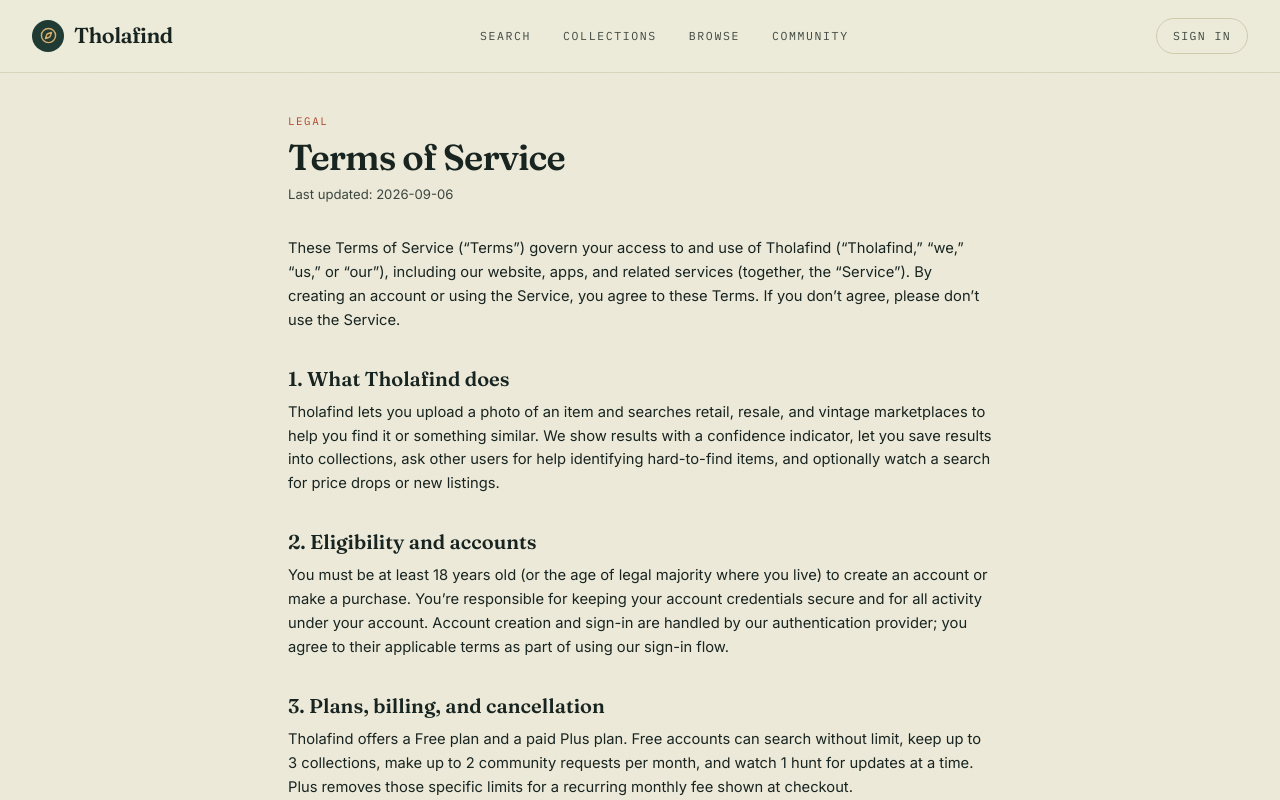
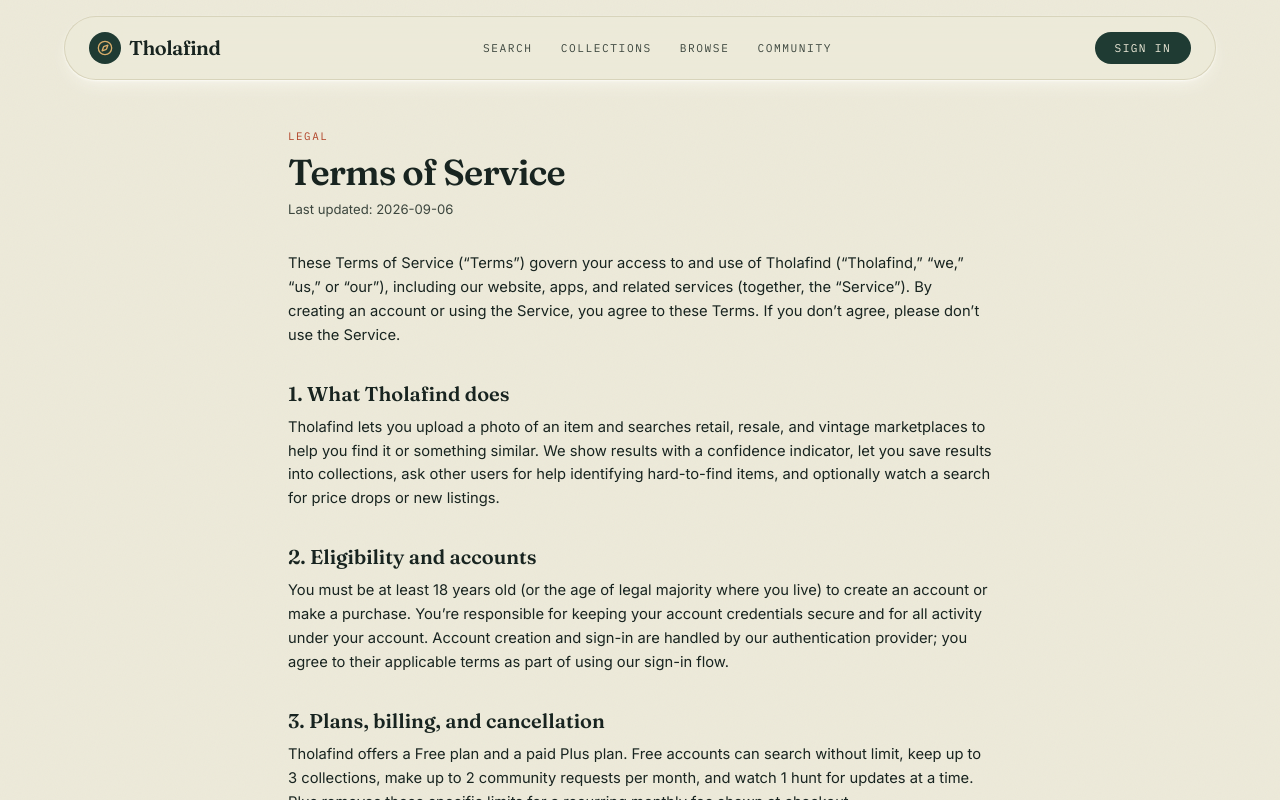
Before and after one commit to Mastermindddddd/Tholafind, a Next.js app: page /terms in a window 1280 px wide. Shown: the top 800 px of the page. Built offline with nearby package versions, Linux system fonts and the light colour scheme; no server answers.

Commit message:
more modifications

```diff
--- a/app/collections/page.tsx
+++ b/app/collections/page.tsx
@@ -93,7 +93,6 @@ export default async function CollectionsPage() {
 
       <section className="mx-auto max-w-7xl px-5 pt-10 sm:px-8">
   <div className="flex items-center gap-2">
-    <span className="h-px w-5 bg-brick/40" />
     <p className="font-mono text-[0.68rem] uppercase tracking-[0.14em] text-brick">
       {user.name ? `${user.name}\u2019s hunts` : 'Your hunts'}
     </p>
--- a/app/community/page.tsx
+++ b/app/community/page.tsx
@@ -51,7 +51,6 @@ export default async function CommunityFeedPage() {
 
       <section className="mx-auto max-w-7xl px-5 pt-10 sm:px-8">
   <div className="flex items-center gap-2">
-    <span className="h-px w-5 bg-brick/40" />
     <p className="font-mono text-[0.68rem] uppercase tracking-[0.14em] text-brick">
       The finders
     </p>
@@ -67,7 +66,7 @@ export default async function CommunityFeedPage() {
 
   <p className="mt-2 max-w-xl text-[0.9rem] text-inkSoft">
     These are searches the algorithm couldn&rsquo;t confidently place. A tag close-up, a
-    fabric guess, a &ldquo;that&rsquo;s from an old IKEA line&rdquo; &mdash; that&rsquo;s usually all it takes.
+    fabric guess, a &ldquo;that&rsquo;s from an old IKEA line&rdquo; - that&rsquo;s usually all it takes.
   </p>
 </section>
 
@@ -75,7 +74,7 @@ export default async function CommunityFeedPage() {
   {feed.length === 0 ? (
     <div className="rounded-md border border-dashed border-line bg-paperDim/50 py-16 text-center">
       <p className="text-[0.88rem] text-inkSoft">
-        No open requests right now &mdash; check back soon.
+        No open requests right now - check back soon.
       </p>
     </div>
   ) : (
--- a/app/page.tsx
+++ b/app/page.tsx
@@ -338,7 +338,7 @@ export default function HomePage() {
   </div>
 
   {/* SEARCH SOURCES */}
-  <div className="mt-3 flex flex-wrap items-center justify-center gap-x-3 gap-y-1.5 sm:mt-4 sm:gap-x-6">
+  {/*<div className="mt-3 flex flex-wrap items-center justify-center gap-x-3 gap-y-1.5 sm:mt-4 sm:gap-x-6">
   <div className="flex items-center gap-1 text-pine sm:gap-1.5">
     <Tag size={12} strokeWidth={1.5} className="sm:h-[13px] sm:w-[13px]" />
     <span className="font-mono text-[0.5rem] uppercase tracking-[0.06em] sm:text-[0.54rem] sm:tracking-[0.08em]">
@@ -366,7 +366,7 @@ export default function HomePage() {
       Finders
     </span>
   </div>
-</div>
+</div>*/}
 </div>
 
   {/* =====================================================
--- a/components/Navbar.tsx
+++ b/components/Navbar.tsx
@@ -26,20 +26,17 @@ export default function Navbar() {
     setMobileMenuOpen(false);
   };
 
-  // Prevent the page from scrolling while the sidebar is open
   useEffect(() => {
     if (mobileMenuOpen) {
       document.body.style.overflow = 'hidden';
     } else {
       document.body.style.overflow = '';
     }
-
     return () => {
       document.body.style.overflow = '';
     };
   }, [mobileMenuOpen]);
 
-  // Close sidebar when route changes
   useEffect(() => {
     setMobileMenuOpen(false);
   }, [pathname]);
@@ -47,22 +44,29 @@ export default function Navbar() {
   return (
     <>
       {/* =========================================================
-          NAVBAR
+          FLOATING PILL NAVBAR
       ========================================================= */}
-      <header className="sticky top-0 z-40 border-b border-line/70 bg-paper/95 backdrop-blur">
-        <div className="mx-auto flex min-h-[72px] max-w-7xl items-center justify-between px-4 sm:px-6 lg:px-8">
-
+      <header className="fixed top-0 left-0 right-0 z-40 p-3 sm:p-4">
+        <div className="mx-auto max-w-6xl">
+          <div
+            className="
+              flex h-14 items-center justify-between
+              rounded-full border border-line/70
+              bg-paper/90 px-4 shadow-card
+              backdrop-blur-xl
+              sm:h-16 sm:px-6
+            "
+          >
             {/* Logo */}
             <Link
               href="/"
               onClick={closeMobileMenu}
-            className="flex shrink-0 items-center gap-2.5"
+              className="flex shrink-0 items-center gap-2"
             >
               <span className="flex h-8 w-8 items-center justify-center rounded-full bg-pine text-brassLight">
-              <Compass size={17} strokeWidth={2} />
+                <Compass size={16} strokeWidth={2} />
               </span>
-
-            <span className="font-display text-[1.25rem] font-semibold tracking-tight text-ink sm:text-[1.35rem]">
+              <span className="font-display text-[1.1rem] font-semibold tracking-tight text-ink sm:text-[1.25rem]">
                 Tholafind
               </span>
             </Link>
@@ -70,25 +74,27 @@ export default function Navbar() {
             {/* =====================================================
                 DESKTOP NAVIGATION
             ===================================================== */}
-          <nav className="hidden items-center gap-6 md:flex lg:gap-8">
+            <nav className="hidden items-center gap-6 md:flex lg:gap-7">
               {links.map((l) => {
                 const active =
                   l.href === '/'
                     ? pathname === '/'
-                  : pathname === l.href ||
-                    pathname.startsWith(`${l.href}/`);
+                    : pathname === l.href || pathname.startsWith(`${l.href}/`);
 
                 return (
                   <Link
                     key={l.href}
                     href={l.href}
-                  className={`font-mono text-[0.68rem] uppercase tracking-[0.14em] transition-colors lg:text-[0.72rem] ${
-                    active
-                      ? 'text-brick'
-                      : 'text-inkSoft hover:text-ink'
+                    className={`relative font-mono text-[0.66rem] uppercase tracking-[0.14em] transition-colors lg:text-[0.7rem] ${
+                      active ? 'text-brick' : 'text-inkSoft hover:text-ink'
                     }`}
                   >
                     {l.label}
+                    <span
+                      className={`absolute -bottom-1.5 left-0 h-[3px] w-full rounded-full bg-brass transition-opacity ${
+                        active ? 'opacity-100' : 'opacity-0'
+                      }`}
+                    />
                   </Link>
                 );
               })}
@@ -98,32 +104,32 @@ export default function Navbar() {
                 RIGHT SIDE ACTIONS
             ===================================================== */}
             <div className="flex items-center gap-2 sm:gap-3">
-
-            {/* Signed Out */}
               <SignedOut>
-              {/* Desktop Sign In */}
                 <div className="hidden sm:block">
                   <SignInButton
                     forceRedirectUrl="/onboarding"
                     signUpForceRedirectUrl="/onboarding"
                   >
-                  <button className="rounded-full border border-line px-4 py-2 font-mono text-[0.68rem] uppercase tracking-[0.12em] text-inkSoft transition-colors hover:border-pine hover:text-ink sm:text-[0.72rem]">
+                    <button
+                      className="
+                        rounded-full bg-pine px-5 py-2
+                        font-mono text-[0.66rem] uppercase tracking-[0.12em]
+                        text-paper transition-all
+                        hover:bg-pineDeep hover:shadow-md
+                        sm:text-[0.7rem]
+                      "
+                    >
                       Sign in
                     </button>
                   </SignInButton>
                 </div>
               </SignedOut>
 
-            {/* Signed In */}
               <SignedIn>
                 <UserButton
                   appearance={{
-                  elements: {
-                    avatarBox: 'h-8 w-8',
-                  },
-                  variables: {
-                    colorPrimary: '#1F3B33',
-                  },
+                    elements: { avatarBox: 'h-8 w-8' },
+                    variables: { colorPrimary: '#1F3B33' },
                   }}
                 >
                   <UserButton.MenuItems>
@@ -136,93 +142,64 @@ export default function Navbar() {
                 </UserButton>
               </SignedIn>
 
-            {/* =================================================
-                MOBILE MENU BUTTON
-            ================================================= */}
+              {/* MOBILE MENU BUTTON */}
               <button
                 type="button"
-              aria-label={
-                mobileMenuOpen ? 'Close navigation menu' : 'Open navigation menu'
-              }
+                aria-label={mobileMenuOpen ? 'Close navigation menu' : 'Open navigation menu'}
                 aria-expanded={mobileMenuOpen}
                 onClick={() => setMobileMenuOpen((open) => !open)}
                 className="
-                flex h-10 w-10
-                items-center justify-center
-                rounded-full
-                border border-line
-                text-ink
-                transition-all
-                duration-200
-                hover:border-pine
-                hover:text-pine
+                  flex h-9 w-9 items-center justify-center
+                  rounded-full border border-line
+                  text-ink transition-all duration-200
+                  hover:border-pine hover:text-pine
                   md:hidden
                 "
               >
                 {mobileMenuOpen ? (
-                <X size={20} strokeWidth={2} />
+                  <X size={18} strokeWidth={2} />
                 ) : (
-                <Menu size={20} strokeWidth={2} />
+                  <Menu size={18} strokeWidth={2} />
                 )}
               </button>
             </div>
           </div>
+        </div>
       </header>
+
+      <div className="h-[72px] sm:h-[88px]" aria-hidden="true" />
 
       {/* =========================================================
           MOBILE SIDEBAR + BACKDROP
       ========================================================= */}
-
-      {/* Backdrop */}
       <div
         onClick={closeMobileMenu}
         className={`
           fixed inset-0 z-40
-          bg-black/30
-          backdrop-blur-[2px]
+          bg-ink/30 backdrop-blur-[2px]
           transition-opacity duration-300
           md:hidden
-          ${
-            mobileMenuOpen
-              ? 'pointer-events-auto opacity-100'
-              : 'pointer-events-none opacity-0'
-          }
+          ${mobileMenuOpen ? 'pointer-events-auto opacity-100' : 'pointer-events-none opacity-0'}
         `}
       />
 
-      {/* Sidebar */}
       <aside
         className={`
           fixed right-0 top-0 z-50
-          flex h-full
-          w-[min(85vw,380px)]
-          flex-col
-          bg-paper
-          shadow-2xl
-          transition-transform
-          duration-300
-          ease-out
+          flex h-full w-[min(85vw,380px)]
+          flex-col bg-paper shadow-2xl
+          transition-transform duration-300 ease-out
           md:hidden
-          ${
-            mobileMenuOpen
-              ? 'translate-x-0'
-              : 'translate-x-full'
-          }
+          ${mobileMenuOpen ? 'translate-x-0' : 'translate-x-full'}
         `}
         aria-hidden={!mobileMenuOpen}
       >
-
         {/* Sidebar Header */}
         <div className="flex min-h-[72px] items-center justify-between border-b border-line/70 px-5">
-          <Link
-            href="/"
-            onClick={closeMobileMenu}
-            className="flex items-center gap-2.5"
-          >
+          <Link href="/" onClick={closeMobileMenu} className="flex items-center gap-2.5">
             <span className="flex h-8 w-8 items-center justify-center rounded-full bg-pine text-brassLight">
               <Compass size={17} strokeWidth={2} />
             </span>
-
             <span className="font-display text-[1.25rem] font-semibold tracking-tight text-ink">
               Tholafind
             </span>
@@ -233,14 +210,10 @@ export default function Navbar() {
             onClick={closeMobileMenu}
             aria-label="Close navigation menu"
             className="
-              flex h-9 w-9
-              items-center justify-center
-              rounded-full
-              border border-line
-              text-inkSoft
-              transition-colors
-              hover:border-pine
-              hover:text-ink
+              flex h-9 w-9 items-center justify-center
+              rounded-full border border-line
+              text-inkSoft transition-colors
+              hover:border-pine hover:text-ink
             "
           >
             <X size={19} strokeWidth={2} />
@@ -249,20 +222,20 @@ export default function Navbar() {
 
         {/* Sidebar Content */}
         <div className="flex flex-1 flex-col overflow-y-auto px-5 py-6">
-
-          {/* Navigation */}
           <div>
-            <p className="mb-3 font-mono text-[0.62rem] uppercase tracking-[0.14em] text-inkSoft">
+            <div className="mb-3 flex items-center gap-2">
+              <span className="h-px w-5 bg-brick/40" />
+              <p className="font-mono text-[0.6rem] uppercase tracking-[0.14em] text-inkSoft">
                 Navigation
               </p>
+            </div>
 
             <nav className="flex flex-col">
               {links.map((l) => {
                 const active =
                   l.href === '/'
                     ? pathname === '/'
-                    : pathname === l.href ||
-                      pathname.startsWith(`${l.href}/`);
+                    : pathname === l.href || pathname.startsWith(`${l.href}/`);
 
                 return (
                   <Link
@@ -270,33 +243,18 @@ export default function Navbar() {
                     href={l.href}
                     onClick={closeMobileMenu}
                     className={`
-                      flex items-center
-                      border-b border-line/60
-                      py-4
-                      font-mono
-                      text-[0.72rem]
-                      uppercase
-                      tracking-[0.14em]
+                      flex items-center border-b border-line/60 py-4
+                      font-mono text-[0.72rem] uppercase tracking-[0.14em]
                       transition-colors
-                      ${
-                        active
-                          ? 'text-brick'
-                          : 'text-inkSoft hover:text-ink'
-                      }
+                      ${active ? 'text-brick' : 'text-inkSoft hover:text-ink'}
                     `}
                   >
                     <span
                       className={`
-                        mr-3 h-1.5 w-1.5 rounded-full
-                        transition-opacity
-                        ${
-                          active
-                            ? 'bg-brick opacity-100'
-                            : 'bg-pine opacity-0'
-                        }
+                        mr-3 h-1.5 w-1.5 rounded-full transition-opacity
+                        ${active ? 'bg-brick opacity-100' : 'bg-pine opacity-0'}
                       `}
                     />
-
                     {l.label}
                   </Link>
                 );
@@ -306,9 +264,12 @@ export default function Navbar() {
 
           {/* Account */}
           <div className="mt-8">
-            <p className="mb-3 font-mono text-[0.62rem] uppercase tracking-[0.14em] text-inkSoft">
+            <div className="mb-3 flex items-center gap-2">
+              <span className="h-px w-5 bg-brick/40" />
+              <p className="font-mono text-[0.6rem] uppercase tracking-[0.14em] text-inkSoft">
                 Account
               </p>
+            </div>
 
             <SignedOut>
               <SignInButton
@@ -318,19 +279,10 @@ export default function Navbar() {
                 <button
                   onClick={closeMobileMenu}
                   className="
-                    w-full
-                    rounded-full
-                    border border-line
-                    px-4 py-3
-                    font-mono
-                    text-[0.7rem]
-                    uppercase
-                    tracking-[0.12em]
-                    text-inkSoft
-                    transition-all
-                    hover:border-pine
-                    hover:bg-pine
-                    hover:text-paper
+                    w-full rounded-full border border-line px-4 py-3
+                    font-mono text-[0.7rem] uppercase tracking-[0.12em]
+                    text-inkSoft transition-all
+                    hover:border-pine hover:bg-pine hover:text-paper
                   "
                 >
                   Sign in
@@ -343,20 +295,11 @@ export default function Navbar() {
                 href="/account"
                 onClick={closeMobileMenu}
                 className="
-                  flex w-full
-                  items-center
-                  gap-3
-                  rounded-md
-                  border border-line
-                  px-4 py-3
-                  font-mono
-                  text-[0.7rem]
-                  uppercase
-                  tracking-[0.12em]
-                  text-inkSoft
-                  transition-colors
-                  hover:border-pine
-                  hover:text-ink
+                  flex w-full items-center gap-3
+                  rounded-md border border-line px-4 py-3
+                  font-mono text-[0.7rem] uppercase tracking-[0.12em]
+                  text-inkSoft transition-colors
+                  hover:border-pine hover:text-ink
                 "
               >
                 <CreditCard size={15} />
@@ -367,15 +310,12 @@ export default function Navbar() {
 
           {/* Bottom Message */}
           <div className="mt-auto pt-10">
-            <div className="rounded-md bg-paperDim p-5">
-              <p className="font-display text-lg font-semibold text-ink">
-                You saw it once.
-              </p>
-
+            <div className="relative rounded-md bg-paperDim p-5">
+              <span className="absolute -top-2 -right-2 text-base text-brass">✦</span>
+              <p className="font-display text-lg font-semibold text-ink">You saw it once.</p>
               <p className="mt-1 font-display text-lg italic text-brick">
                 We&rsquo;ll help you find it again.
               </p>
-
               <p className="mt-3 text-xs leading-relaxed text-inkSoft">
                 Snap it, search it, and let Tholafind track it down.
               </p>
```
Also changed, not shown: components/UploadDropzone.tsx (+41 -7 lines). Lines whose indentation alone changed are shown as unchanged.
